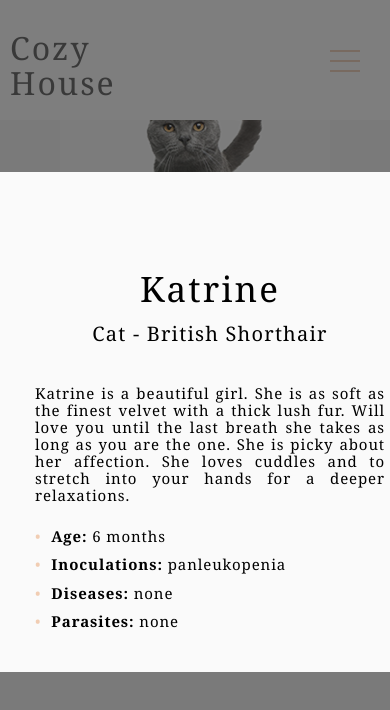
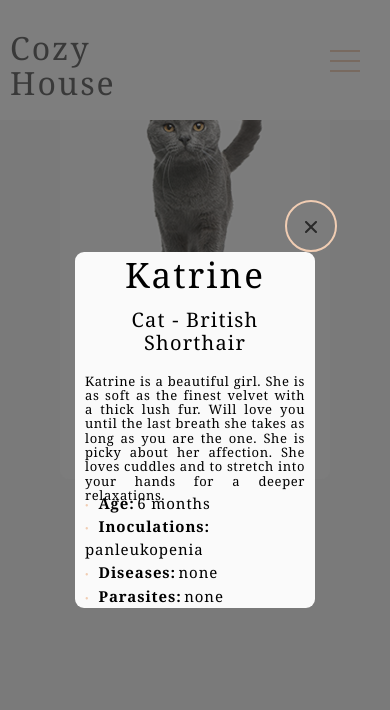
Before and after one commit to rhjje/shelter, a website built with webpack: page src/main/html/index.html in a window 390 px wide. Both pictures are taken after a click on the button "Learn more". Shown: the part 2002-2712 px from the top of the page. Built offline with nearby package versions, Linux system fonts and the light colour scheme; files whose address does not match are found by name.

Commit message:
feat: add adaptive to modal window pets page

```diff
--- a/src/pets/js/modal-window.js
+++ b/src/pets/js/modal-window.js
@@ -24,10 +24,10 @@ const renderModalWindow = (name) => {
     <div class="information__type-pets">${pet.type} - ${pet.breed}</div>
     <div class="information__description">${pet.description}</div>
     <ul class="information__extra">
-      <li class="information__extra-item"><b>Age:</b> ${pet.age}</li>
-      <li class="information__extra-item"><b>Inoculations:</b> ${pet.inoculations}</li>
-      <li class="information__extra-item"><b>Diseases:</b> ${pet.diseases}</li>
-      <li class="information__extra-item"><b>Parasites:</b> ${pet.parasites}</li>
+      <li class="information__extra-item"><b>Age:</b> <span>${pet.age}</span></li>
+      <li class="information__extra-item"><b>Inoculations:</b> <span>${pet.inoculations}</span></li>
+      <li class="information__extra-item"><b>Diseases:</b> <span>${pet.diseases}</span></li>
+      <li class="information__extra-item"><b>Parasites:</b> <span>${pet.parasites}</span></li>
     </ul>`;
 
   modalWindowContainer.classList.remove('modal-window_closed');
--- a/src/pets/sass/_modal-window.scss
+++ b/src/pets/sass/_modal-window.scss
@@ -1,7 +1,7 @@
 .modal-window {
   position: fixed;
   width: 900px;
-  height: 500px;
+  height: auto;
   background-color: $color-light-s;
   top: calc(50vh - 250px);
   left: calc(50vw - 450px);
@@ -58,8 +58,12 @@
   b {
     @include h5-modal-window;
     font-weight: bold;
+    line-height: 155%;
   }
-  @include h5-modal-window;
+  span {
+    @include h5-modal-window;
+    line-height: 155%;
+  }
 }
 
 .information__extra-item::before {
@@ -110,3 +114,85 @@
   opacity: 0;
   transition: .5s;
 }
+
+@media screen and (max-width: 1279px) {
+  .modal-window {
+    width: 630px;
+    height: 350px;
+    top: calc(50vh - 175px);
+    left: calc(50vw - 315px);
+  }
+
+  .modal-window__image {
+    width: 350px;
+    height: 350px;
+  }
+
+  .information {
+    margin-top: 10px;
+    margin-left: 10px;
+    width: 260px;
+    height: 303px;
+  }
+
+  .information__description {
+    height: 98px;
+    margin-top: 20px;
+    font-size: 1.3rem;
+    line-height: 1.43rem;
+    letter-spacing: 0.06rem;
+  }
+
+  .information__extra {
+    margin-top: 5px;
+  }
+
+  .information__extra-item {
+    height: auto;
+  }
+
+  .close-modal {
+    top: calc(50vh - 227px);
+    left: calc(50vw + 315px);
+  }
+}
+
+@media screen and (max-width: 767px) {
+  .modal-window {
+    width: 240px;
+    height: auto;
+    top: calc(50vh - 170px);
+    left: calc(50vw - 120px);
+    display: flex;
+    justify-content: center;
+    align-items: center;
+  }
+
+  .modal-window__image {
+    display: none;
+  }
+
+  .information {
+    margin-top: 0px;
+    margin-left: 0px;
+    width: 220px;
+    height: 100%;
+  }
+
+  .information__name, .information__type-pets {
+    text-align: center;
+  }
+
+  .information__description {
+    text-align: justify;
+  }
+
+  .information__extra {
+    margin-top: 20px;
+  }
+
+  .close-modal {
+    top: calc(50vh - 222px);
+    left: calc(50vw + 90px);
+  }
+}
```
Also changed, not shown: dist/pets/pets.css, dist/pets/pets.js.
